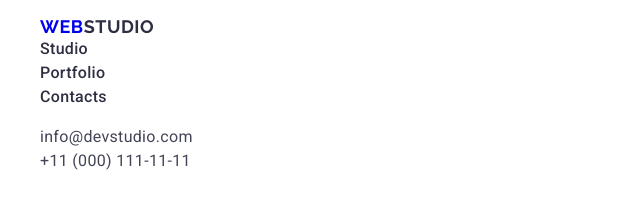
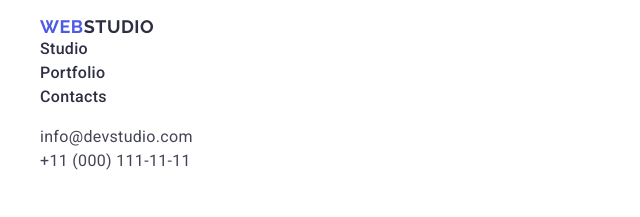
Before and after one commit to StepanovaOk/goit-markup-hw-02, a plain HTML site: page index.html in a window 1280 px wide. Shown: the top 217 px of the page, 0-640 px from the left. Drawn offline with nearby package versions, Linux system fonts and the light colour scheme.

Commit message:
SaturdayreplaceClassHeaderLogo

```diff
--- a/index.html
+++ b/index.html
@@ -21,8 +21,10 @@
       <nav>
         <ul>
           <li>
-            <logo class="header-logo">
-              <a href="./index.html">Web<span class="logo">Studio</span></a>
+            <logo>
+              <a href="./index.html" class="header-logo"
+                >Web<span class="logo">Studio</span></a
+              >
             </logo>
           </li>
           <li>
```
